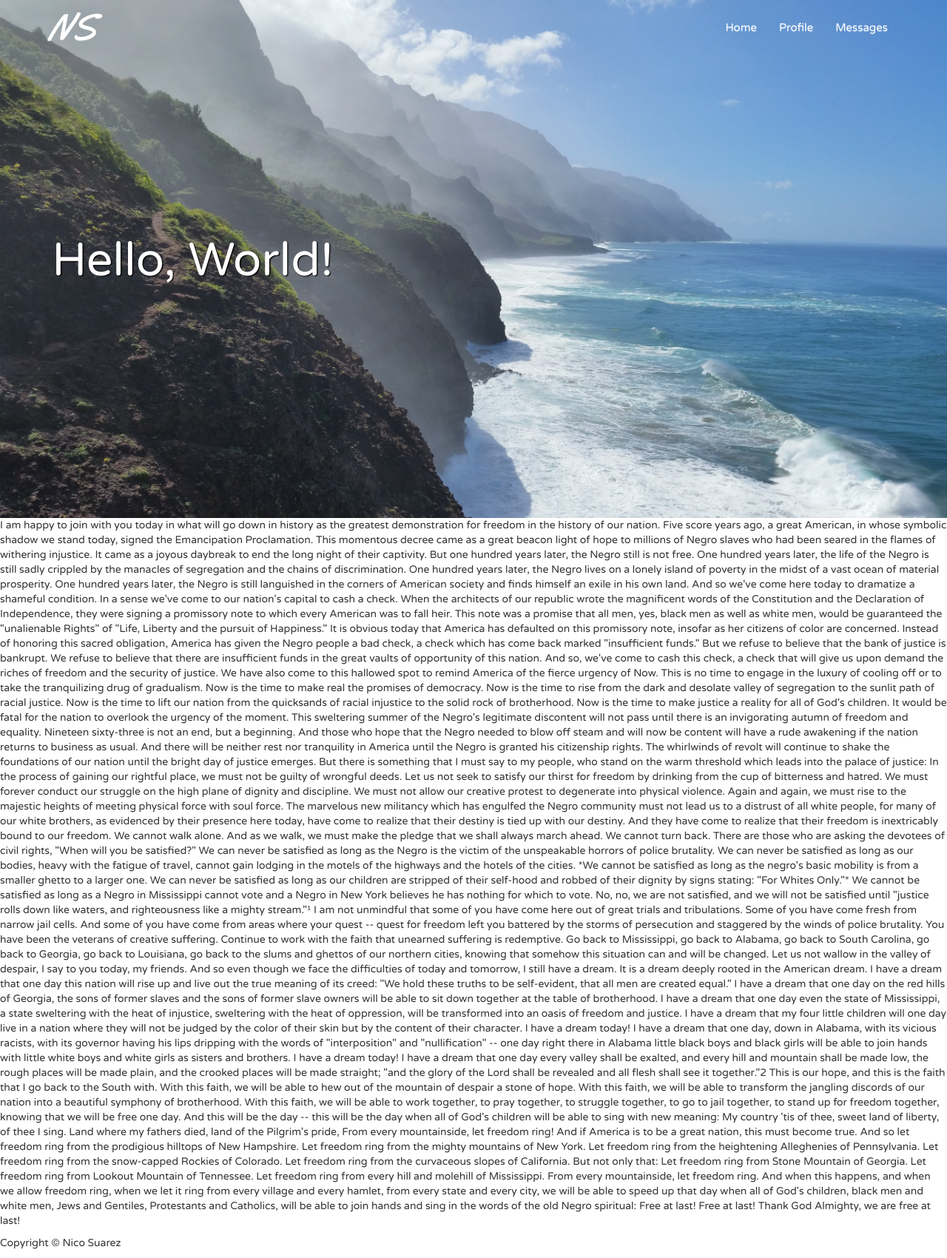
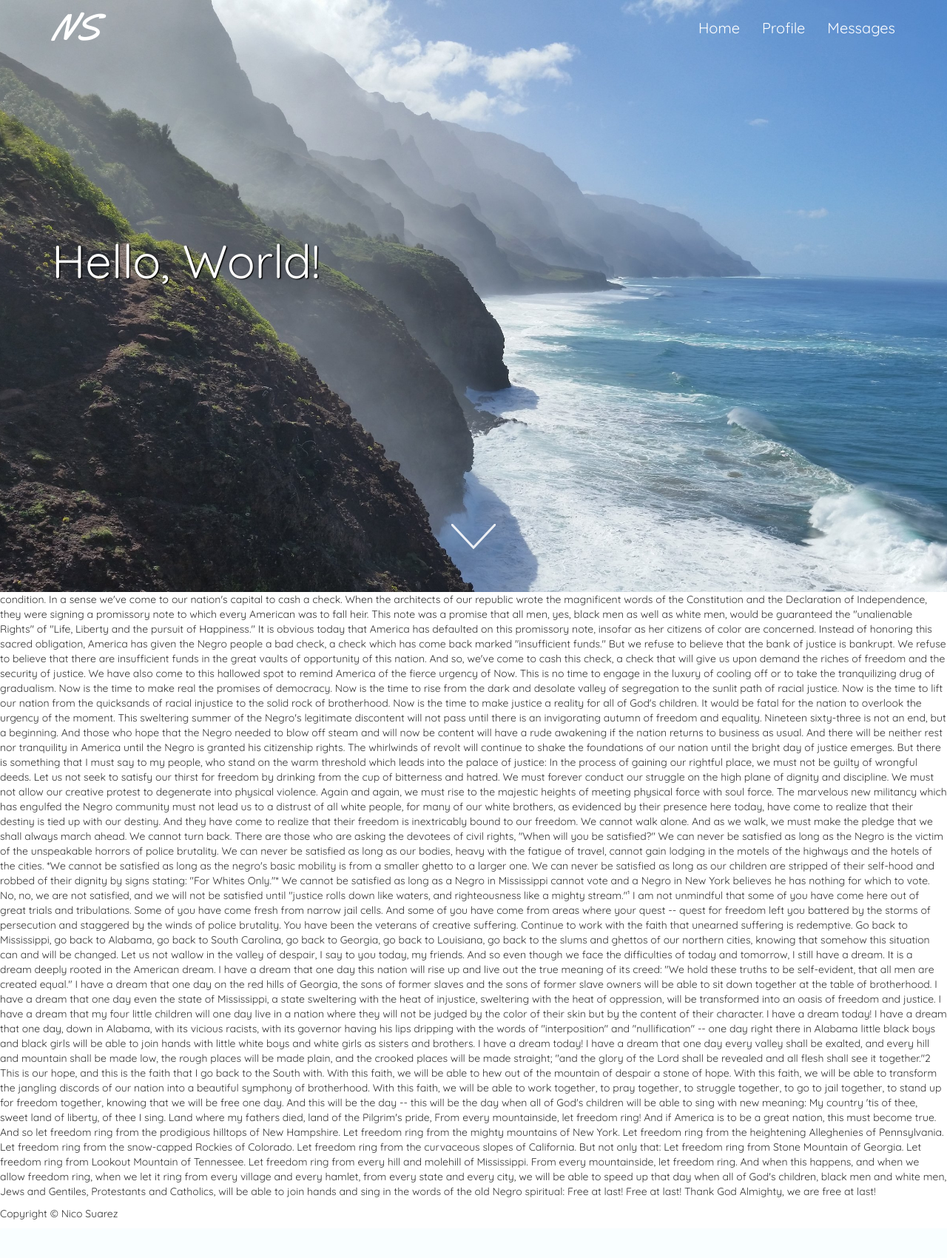
Before and after one commit to nsuarez2/Portfolio, a Python web app: template templates/home.html in a window 1280 px wide. Shown: the whole page at 74% size. After the commit the page ends 1648 px from the top, so only its background shows below. Run offline with Jinja, Linux system fonts and the light colour scheme; the template is opened without the code that fills it, so the values that code supplies are empty; some libraries are stand-ins or nearby versions.

Commit message:
Better Nav Bar and cool arrow

```diff
--- a/static/style.css
+++ b/static/style.css
@@ -4,39 +4,54 @@
 }
 
 body {
-  font-family: 'Varela Round', sans-serif;
+    /*font-family: 'Varela Round', sans-serif;*/
+    font-family: Quicksand;
     overflow: auto;
+    height: 100%;
 }
 
 .navbar {
     height: 75px;
-  padding-left: 50px;
-  padding-right: 50px;
 }
 
-.navbar-default {
-  opacity: 0.8;
+#custom-nav {
+    background-color: rgba(0,0,0,0);
+    border: 0;
+    box-shadow: none;
+    z-index: 999;
+    -webkit-font-smoothing: antialiased;
+    -moz-osx-font-smoothing: grayscale;
+    -webkit-transition: background .5s ease-in-out, opacity .5s ease;
+    -moz-transition: background .5s ease-in-out, opacity .5s ease;
+    transition: background .5s ease-in-out, opacity .5s ease;
 }
 
-.navbar-default .navbar-brand {
-  font-family: 'Yellowtail', cursive;
-  color: #1A5A97;
-  font-size: 50px;
+#custom-nav a {
+    background: transparent;
+    color: white;
+    font-size: 20px;
 }
 
-.navbar-transparent .navbar-brand {
+#custom-nav .navbar-brand {
     font-family: 'Yellowtail', cursive;
     color: #FFFFFF;
     font-size: 50px;
 }
 
-.navbar-transparent a {
-  color: #FFFFFF;
-  font-size: 15px;
+#custom-nav.affix {
+    background-color: #f8f8f8;
+    opacity: 0.8;
+    -webkit-transition: background .5s ease-in-out, opacity .5s ease;
+    -moz-transition: background .5s ease-in-out, opacity .5s ease;
+    transition: background .5s ease-in-out, opacity .5s ease;
 }
 
-.navbar-default a {
-  font-size: 15px;
+#custom-nav.affix a {
+    color: #1A5A97;
+}
+
+.navbar-default {
+    background-image: none;
 }
 
 .navbar-brand,
@@ -46,13 +61,9 @@ body {
     padding-top: 0;
 }
 
-.navbar-collapse {
-  float: right;
-}
-
 .home .jumbotron {
 	background: url("rsz_coast.jpg") no-repeat center center fixed;
-  height: 100%;
+    height: 100vh;
     position: relative;
     background-size: cover;
 }
@@ -70,6 +81,34 @@ body {
 	color: #FFFFFF;
 }
 
+.arrow {
+    width: 60px;
+    height: 72px;
+    position: absolute;
+    left: 50%;
+    margin-left: -30px;
+    bottom: 20px;
+}
+
+.arrow path {
+    stroke: #FFFFFF;
+    fill: transparent;
+    stroke-width: 3px;
+    animation: pulse 2s infinite;
+    -webkit-animation: pulse 2s infinite;
+}
+
+@keyframes pulse {
+    0%, 100% {opacity:0}
+    50% {opacity: 1}
+}
+
+@-webkit-keyframes pulse {
+    0%, 100% {opacity:0}
+    50% {opacity: 1}
+}
+
+
 footer {
 	position: relative;
 }
--- a/templates/base.html
+++ b/templates/base.html
@@ -10,9 +10,6 @@
 	<!-- Latest compiled and minified CSS -->
 	<link rel="stylesheet" href="https://maxcdn.bootstrapcdn.com/bootstrap/3.3.6/css/bootstrap.min.css" integrity="sha384-1q8mTJOASx8j1Au+a5WDVnPi2lkFfwwEAa8hDDdjZlpLegxhjVME1fgjWPGmkzs7" crossorigin="anonymous">
 
-	<!-- Optional theme -->
-	<link rel="stylesheet" href="https://maxcdn.bootstrapcdn.com/bootstrap/3.3.6/css/bootstrap-theme.min.css" integrity="sha384-fLW2N01lMqjakBkx3l/M9EahuwpSfeNvV63J5ezn3uZzapT0u7EYsXMjQV+0En5r" crossorigin="anonymous">
-
 	<!-- Latest compiled and minified JavaScript -->
 	<script src="https://maxcdn.bootstrapcdn.com/bootstrap/3.3.6/js/bootstrap.min.js" integrity="sha384-0mSbJDEHialfmuBBQP6A4Qrprq5OVfW37PRR3j5ELqxss1yVqOtnepnHVP9aJ7xS" crossorigin="anonymous"></script>
 
@@ -24,45 +21,51 @@
 
 
 	<script src="//code.jquery.com/ui/1.11.4/jquery-ui.js"></script>
+	<script src="https://code.jquery.com/jquery-1.12.0.min.js"></script>
+	<script src="https://code.jquery.com/jquery-migrate-1.2.1.min.js"></script>
+
 	<script type=text/JavaScript>
+	$(window).scroll(function() {
+    	if ($(".navbar").offset().top > 1) {
+        	$('#custom-nav').addClass('affix');
+    	} else {
+        	$('#custom-nav').removeClass('affix');
+    	}
+	});
 
-	$(document).scroll(function() {
-		if ($(document).scrollTop() > 0) {
-			$('.navbar').removeClass('fadeInDown');
-			$('.navbar').addClass('navbar-default fadeIn');
-			$('.navbar').removeClass('navbar-transparent');
-
-		} else if ($(document).scrollTop() == 0) {
-			$('.navbar').addClass('navbar-transparent');
-			$('.navbar').removeClass('navbar-default');
-			$('.navbar').addClass('animated fadeInDown');
-		}
-	})
-
+	$(document).ready(function(){
+  		$("h1").hide();
+  	});
 	</script>
 
 </head>
 <body>
-	<nav class="navbar navbar-transparent navbar-fixed-top animated fadeInDown" role="navigation">
-		<div class="container-fluid">
+	<div id="custom-nav" class="navbar navbar-default navbar-fixed-top">
+		<div class="container">
 			<div class="navbar-header">
 				<a class="navbar-brand" href="#">NS</a>
 			</div>
-			<div class="collapse navbar-collapse">
-				<ul class="nav navbar-nav">
-  					<li class="active"><a href="#">Home</a></li>
+			<div class="collapse navbar-collapse navbar-top-collapse">
+				<ul class="nav navbar-nav navbar-right">
+  					<li><a href="#">Home</a></li>
   					<li><a href="#">Profile</a></li>
   					<li><a href="#">Messages</a></li>
 				</ul>
 			</div>
 		</div>
-	</nav>
+	</div>
 	{% block content %}
 	YOU SHOULDN'T BE SEEING THIS
 	{% endblock %}
 	<footer>
 		<p>Copyright &copy; Nico Suarez</p>
 	</footer>
+	<script type="text/javascript">
+		$(document).ready(function(){
+  			$("h1").fadeIn(3000);
+  		});
 
+</script>
+	</script>
 </body>
 </html>
--- a/templates/home.html
+++ b/templates/home.html
@@ -3,9 +3,12 @@
 	<div class="home">
         <div id="top" style="height: 700px;">
 	        <div class="jumbotron">
-                <div class="container animated fadeInUp">
+                <div class="container">
                     <h1>Hello, World!</h1>
                 </div>
+                <svg class="arrow">
+                   <path d="M0 0 L30 32 L60 0"></path>
+                </svg>
             </div>
     	</div>
     	<p>I am happy to join with you today in what will go down in history as the greatest demonstration for freedom in the history of our nation.
```
Lines whose indentation alone changed are shown as unchanged.
